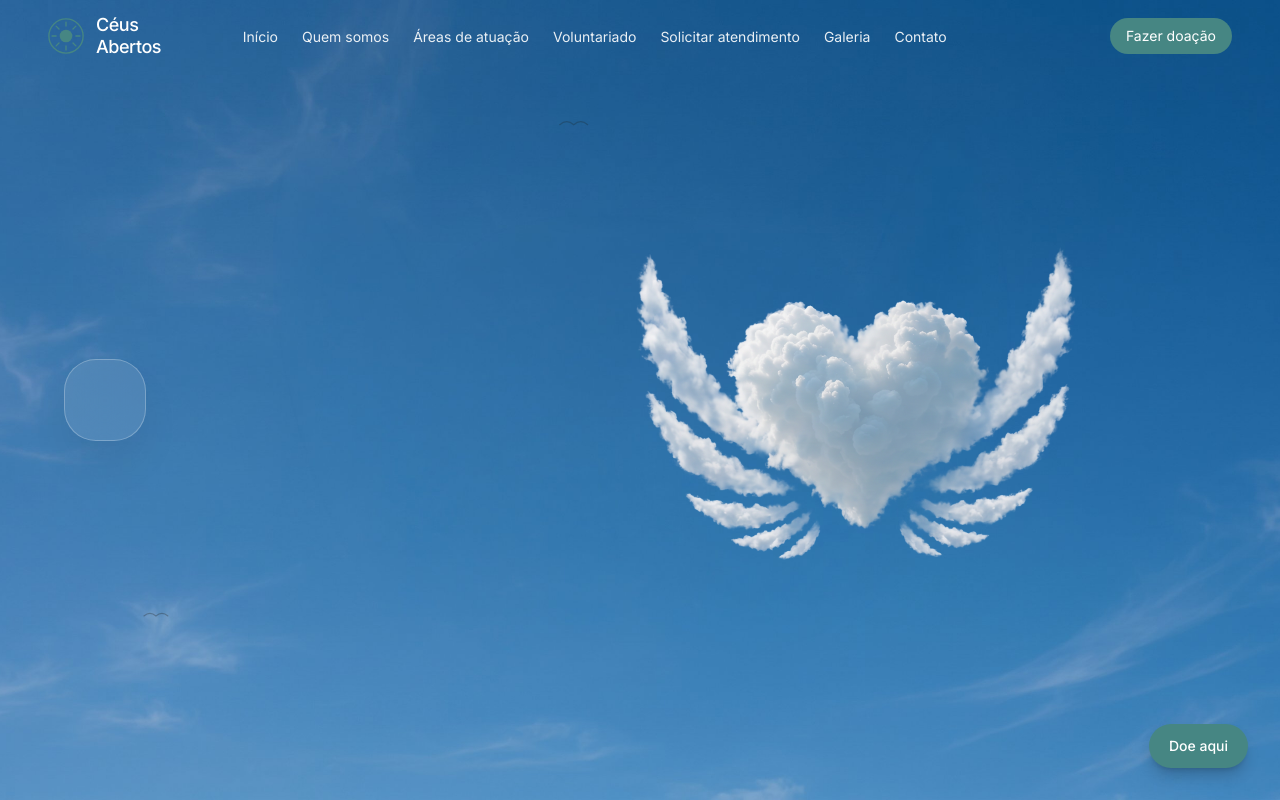
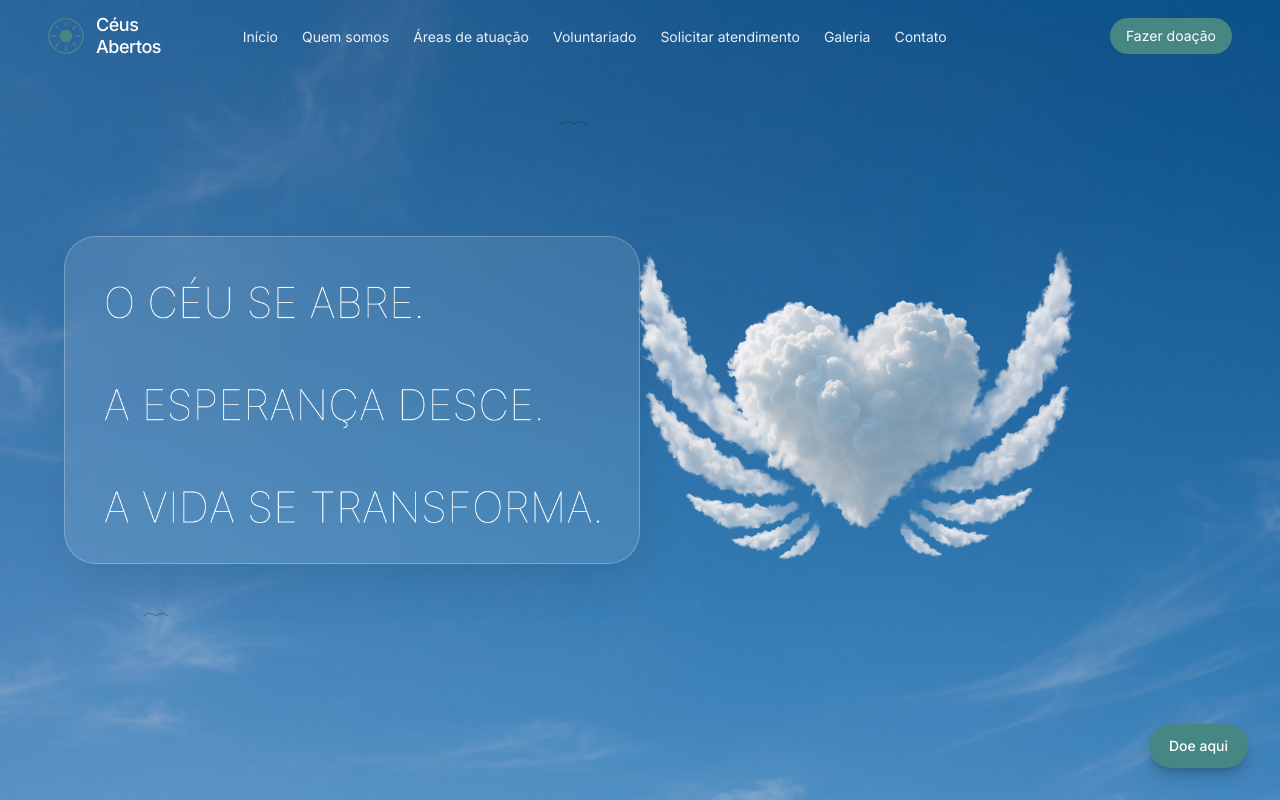
Before and after one commit to asaflael1991-maker/ceus-abertos-site, a Next.js app: page / in a window 1280 px wide. Shown: the top 800 px of the page. Built offline with nearby package versions, Linux system fonts and the light colour scheme.

Commit message:
Corrige tamanho do painel de texto no hero

```diff
--- a/src/components/Hero.tsx
+++ b/src/components/Hero.tsx
@@ -130,21 +130,20 @@ export default function Hero() {
           esquerda */}
       <div className="absolute inset-0 flex items-center">
         <motion.div
-          className="mx-6 max-w-xl rounded-[2rem] border border-[#ffffff]/25 bg-[#ffffff]/10 p-8 shadow-2xl shadow-black/10 backdrop-blur-xl sm:p-10 lg:ml-16"
+          className="mx-6 w-full max-w-xl rounded-[2rem] border border-[#ffffff]/25 bg-[#ffffff]/10 p-8 shadow-2xl shadow-black/10 backdrop-blur-xl sm:p-10 lg:ml-16"
           initial={shouldReduceMotion ? undefined : { opacity: 0, y: 24 }}
           animate={shouldReduceMotion ? undefined : { opacity: 1, y: 0 }}
           transition={{ duration: 0.8, delay: 0.3, ease: [0.22, 1, 0.36, 1] }}
         >
-          <div className="relative aspect-[3264/1620] w-full">
           <Image
             src="/images/hero/texto-hero.png"
             alt="O céu se abre. A esperança desce. A vida se transforma."
-              fill
+            width={3264}
+            height={1620}
             priority
             sizes="(max-width: 640px) 90vw, 36rem"
-              className="object-contain"
+            className="h-auto w-full"
           />
-          </div>
         </motion.div>
       </div>
     </section>
```
Also changed, not shown: 1 other file (tests, documents, lock files or other folders). Lines whose indentation alone changed are shown as unchanged.
